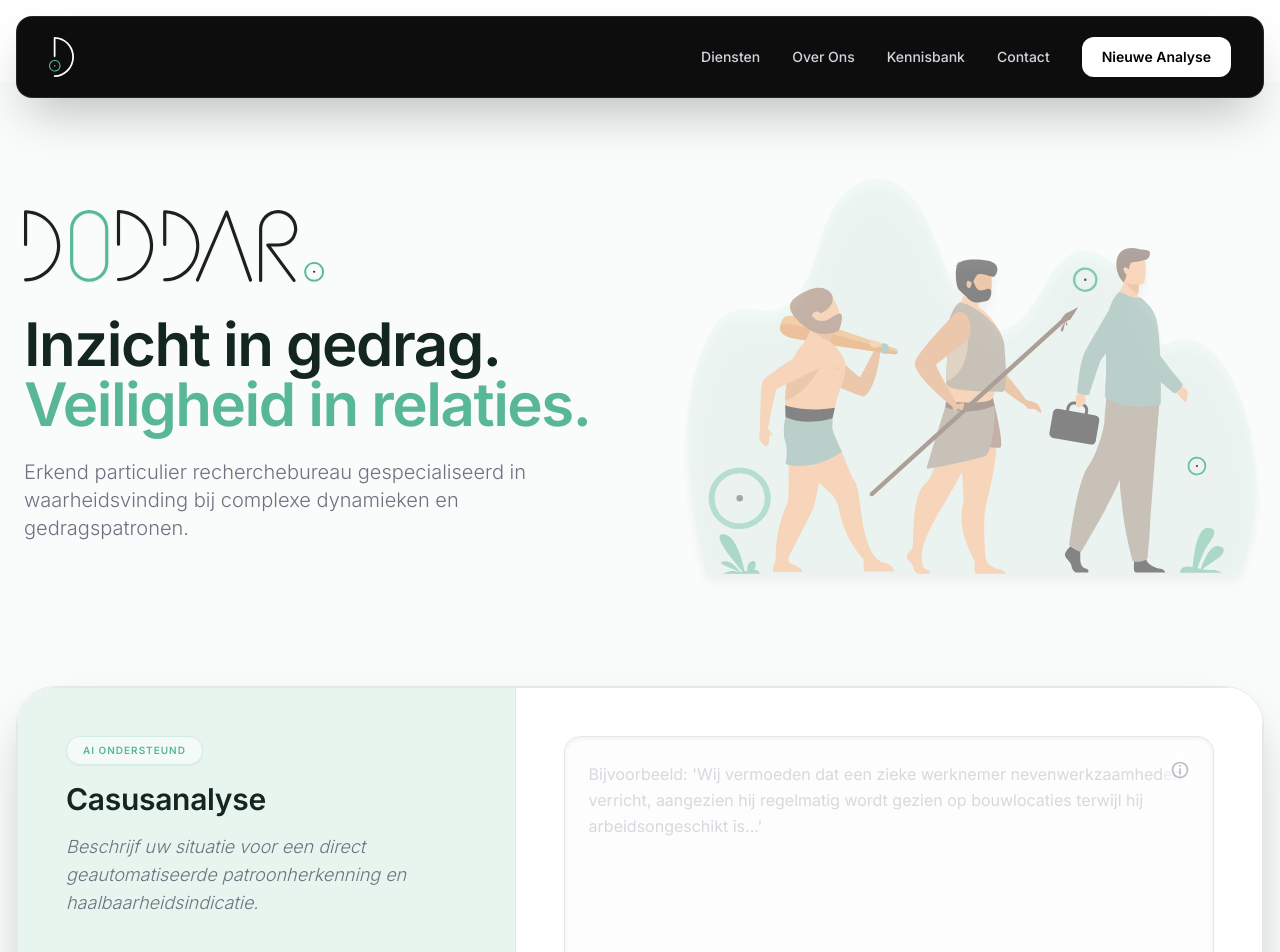
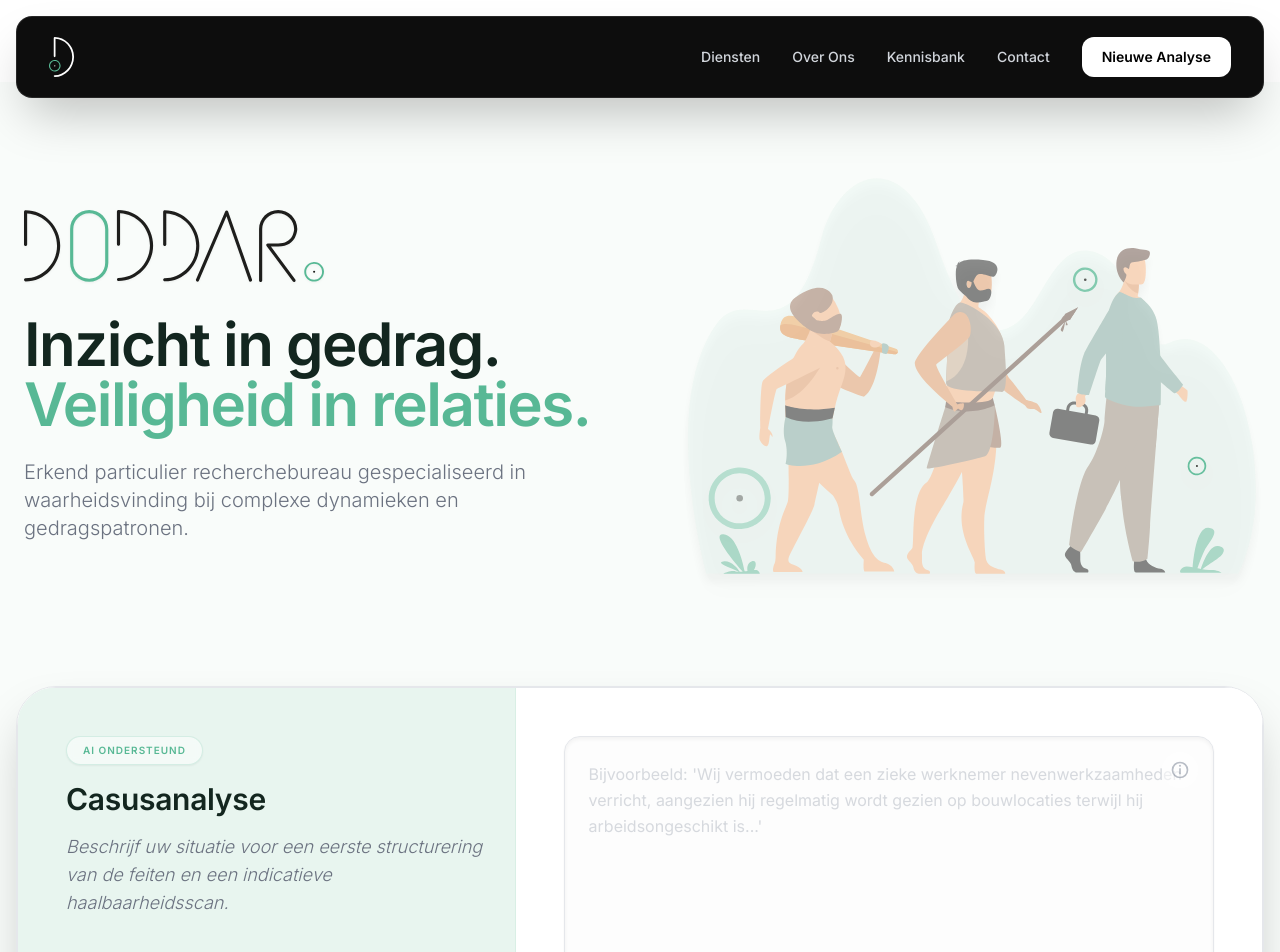
Before and after one commit to PaulienCharlotte/Doddar, a React (Vite) app: page / in a window 1280 px wide. Shown: the top 952 px of the page. Built offline with nearby package versions, Linux system fonts and the light colour scheme; a web font is replaced by a local one.

Commit message:
refactor: Remove 'automated pattern recognition' language

```diff
--- a/components/InputSection.tsx
+++ b/components/InputSection.tsx
@@ -160,7 +160,7 @@
                     </div>
                     <h3 className="text-3xl md:text-3xl font-bold text-[#13261f] mb-4">Casusanalyse</h3>
                     <p className="text-[#6B7280] font-light text-base md:text-lg italic leading-relaxed">
-                        Beschrijf uw situatie voor een direct geautomatiseerde patroonherkenning en haalbaarheidsindicatie.
+                        Beschrijf uw situatie voor een eerste structurering van de feiten en een indicatieve haalbaarheidsscan.
                     </p>
                 </div>
 
```
